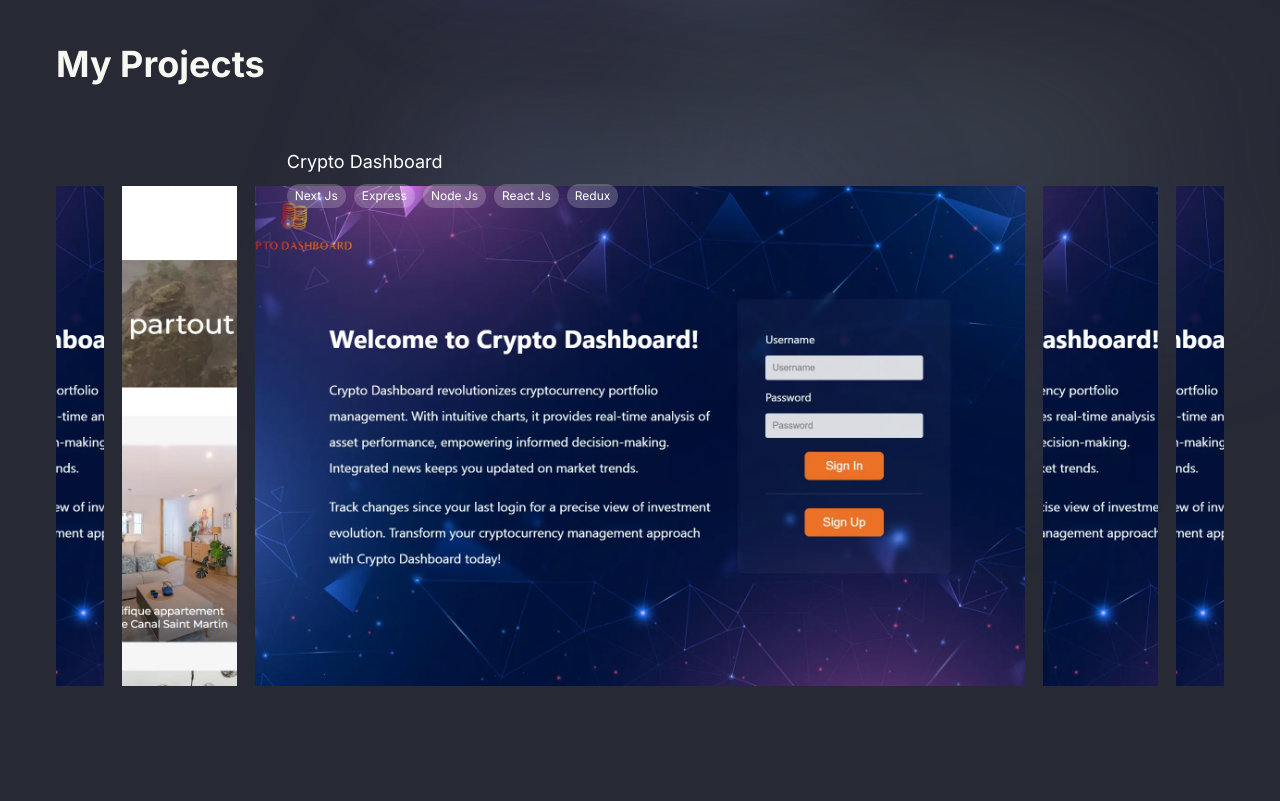
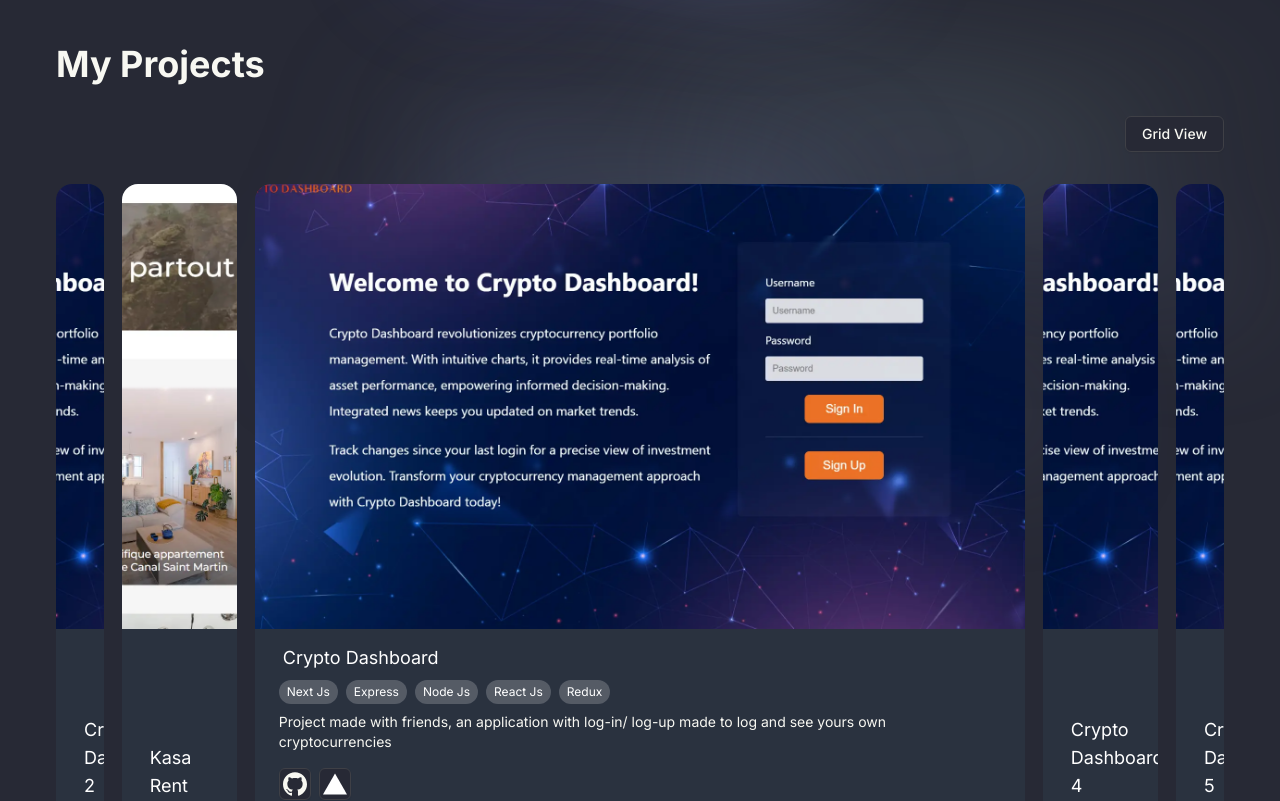
Before and after one commit to Retak18/Tak-Expo, a Next.js app in the folder tak-expo/: page / in a window 1280 px wide. Shown: the part 560-1361 px from the top of the page. Built offline with nearby package versions, Linux system fonts and the light colour scheme.

Commit message:
bouton de configuration fait - page ok

```diff
--- a/tak-expo/app/_landing/Work.tsx
+++ b/tak-expo/app/_landing/Work.tsx
@@ -1,4 +1,4 @@
-"use client"
+"use client";
 import Section from "@/app/_landing/Section";
 import React, { useEffect, useRef, useState } from "react";
 import { GithubIcon } from "./icons/GithubIcon";
@@ -11,6 +11,7 @@ const Work = () => {
   const [activeItem, setActiveItem] = useState(2);
   const wrapperRef = useRef<HTMLUListElement | null>(null);
   const timeoutRef = useRef<ReturnType<typeof setTimeout> | null>(null);
+  const [isGridView, setIsGridView] = useState(false);
 
   useEffect(() => {
     if (!wrapperRef.current) return;
@@ -36,9 +37,11 @@ const Work = () => {
 
   return (
     <div className="w-full max-w-[1200px] mx-auto p-4 relative">
-      <h2 className="text-2xl lg:text-4xl font-bold mb-8" id="projects">My Projects</h2>
+      <h2 className="text-2xl lg:text-4xl font-bold mb-8" id="projects">
+        My Projects
+      </h2>
 
-      {/* Mobile View - Grid Layout */}
+      {/*----------------------------------- Mobile View - Grid Layout ------------------------------*/}
       <div className="md:hidden grid grid-cols-1 gap-4">
         {Project.map((project) => (
           <div
@@ -56,14 +59,20 @@ const Work = () => {
             </div>
             <div className="flex flex-wrap gap-2 mt-4">
               {project.technologies.map((tech, i) => (
-                <span key={i} className="px-2 py-1 text-xs bg-background  rounded-full">
+                <span
+                  key={i}
+                  className="px-2 py-1 text-xs bg-background  rounded-full"
+                >
                   {tech}
                 </span>
               ))}
             </div>
             <div className="flex gap-2 mt-4">
               <a
-                className={cn(buttonVariants({ variant: "outline" }), "h-8 w-8 p-0")}
+                className={cn(
+                  buttonVariants({ variant: "outline" }),
+                  "h-8 w-8 p-0"
+                )}
                 href={project.repoLink}
                 target="_blank"
                 rel="noopener noreferrer"
@@ -71,7 +80,10 @@ const Work = () => {
                 <GithubIcon size={14} className="text-foreground" />
               </a>
               <a
-                className={cn(buttonVariants({ variant: "outline" }), "h-8 w-8 p-0")}
+                className={cn(
+                  buttonVariants({ variant: "outline" }),
+                  "h-8 w-8 p-0"
+                )}
                 href={project.verceLink}
                 target="_blank"
                 rel="noopener noreferrer"
@@ -83,12 +95,79 @@ const Work = () => {
         ))}
       </div>
 
-      {/* Desktop View - Carousel Layout */}
-      <div className="hidden md:block">
-        <ul
-          ref={wrapperRef}
-          className="group flex gap-[1.5%] h-[640px]"
+      {/*-------------------------------------- Desktop View  ------------------------------------*/}
+
+      <div className="flex justify-end mb-8">
+        <button
+          onClick={() => setIsGridView(!isGridView)}
+          className={cn(
+            buttonVariants({ variant: "outline" }),
+            "transition-colors"
+          )}
         >
+          {isGridView ? "Carrousel View" : "Grid View"}
+        </button>
+      </div>
+
+      {/* -------------------------------------------Grid View------------------------------ */}
+      <div className={isGridView ? "block" : "hidden"}>
+        <div className="grid grid-cols-1 md:grid-cols-2 lg:grid-cols-3 gap-4">
+          {Project.map((project) => (
+            <div
+              key={project.id}
+              className="bg-gradient-to-tr from-green-600/30 via-sky-300/30 to-blue-600/30 p-5 rounded-xl shadow-lg"
+            >
+              <img
+                src={project.image}
+                alt={project.title}
+                className="w-full rounded-xl object-cover"
+              />
+              <div className="mt-4">
+                <h3 className="text-lg font-bold">{project.title}</h3>
+                <p className="text-sm mt-2">{project.description}</p>
+              </div>
+              <div className="flex flex-wrap gap-2 mt-4">
+                {project.technologies.map((tech, i) => (
+                  <span
+                    key={i}
+                    className="px-2 py-1 text-xs bg-background rounded-full"
+                  >
+                    {tech}
+                  </span>
+                ))}
+              </div>
+              <div className="flex gap-2 mt-4">
+                <a
+                  className={cn(
+                    buttonVariants({ variant: "outline" }),
+                    "h-8 w-8 p-0"
+                  )}
+                  href={project.repoLink}
+                  target="_blank"
+                  rel="noopener noreferrer"
+                >
+                  <GithubIcon size={14} className="text-foreground" />
+                </a>
+                <a
+                  className={cn(
+                    buttonVariants({ variant: "outline" }),
+                    "h-8 w-8 p-0"
+                  )}
+                  href={project.verceLink}
+                  target="_blank"
+                  rel="noopener noreferrer"
+                >
+                  <VercelIcon size={14} className="text-foreground" />
+                </a>
+              </div>
+            </div>
+          ))}
+        </div>
+      </div>
+
+      {/* ------------------------------------Carousel View--------------------------------------- */}
+      <div className={isGridView ? "hidden" : "block"}>
+        <ul ref={wrapperRef} className="group flex gap-[1.5%] h-[640px]">
           {Project.map((project, index) => (
             <li
               key={project.id}
@@ -101,29 +180,59 @@ const Work = () => {
                 [&:not(:hover),&:not(:first),&:not(:last)]:group-hover:w-[12%] hover:w-[20%]
               `}
             >
-              <div className="relative h-full w-full overflow-hidden rounded-2xl">
+
+              <div className="relative h-full w-full overflow-hidden rounded-2xl bg-[#63c5e30f]">
+                <div className="absolute inset-0 flex flex-col justify-end p-6 rounded-xl"></div>
                 <img
-                  className="absolute left-1/2 top-1/2 h-[500px] w-[790px] max-w-none -translate-x-1/2 -translate-y-1/2 object-cover"
+                  className="absolute left-1/2 top-1/2 h-[500px] w-[790px] max-w-none -translate-x-1/2 -translate-y-3/4 object-cover"
                   src={project.image}
                   alt={project.title}
                 />
-                <div className={`
-                  inset-0 opacity-25 duration-300 before:absolute before:bottom-0 before:left-[-546px] before:right-0 before:top-[-148px]
-                  before:z-10 before:bg-texture after:bottom-[28px] after:left-0 after:right-[-434px] after:top-0
-                  ${activeItem === index ? 'md:opacity-25' : 'md:opacity-0'}
-                `} />
-                <div className={`
-                  left-8 top-8 w-[590px] transition-[transform,opacity] md:absolute
-                  ${activeItem === index ? 'md:translate-x-0 md:opacity-100' : 'md:translate-x-4 md:opacity-0'}
-                `}>
-                  <h3 className="text-lg text-white">{project.title}</h3>
-                  <div className="flex flex-wrap gap-2 mt-2">
-                    {project.technologies.map((tech, i) => (
-                      <span key={i} className="px-2 py-1 text-xs bg-white/20 text-white rounded-full">
-                        {tech}
-                      </span>
-                    ))}
-                  </div>
+                <div
+                  className={`
+                      inset-0 opacity-25 duration-300 before:absolute before:bottom-0 before:left-[-546px] before:right-0 before:top-[-148px]
+                      before:z-10 before:bg-texture after:bottom-[28px] after:left-0 after:right-[-434px] after:top-0
+                      ${activeItem === index ? "md:opacity-25" : "md:opacity-0"}
+                      `}
+                />
+                <div
+                  className={`absolute inset-0 p-6 flex flex-col justify-end`}
+                >
+                  <h3 className="text-lg text-white mx-1">{project.title}</h3>
+
+                  {activeItem === index && (
+                    <>
+                      <div className="flex flex-wrap gap-2 mt-2">
+                        {project.technologies.map((tech, i) => (
+                          <span
+                            key={i}
+                            className="px-2 py-1 text-xs bg-white/20 text-white rounded-full"
+                          >
+                            {tech}
+                          </span>
+                        ))}
+                      </div>
+                      <p className="text-sm mt-2">{project.description}</p>
+                      <div className="flex gap-2 mt-4">
+                        <a
+                          className={cn(buttonVariants({ variant: "outline" }), "h-8 w-8 p-0")}
+                          href={project.repoLink}
+                          target="_blank"
+                          rel="noopener noreferrer"
+                        >
+                          <GithubIcon size={14} className="text-foreground" />
+                        </a>
+                        <a
+                          className={cn(buttonVariants({ variant: "outline" }), "h-8 w-8 p-0")}
+                          href={project.verceLink}
+                          target="_blank"
+                          rel="noopener noreferrer"
+                        >
+                          <VercelIcon size={14} className="text-white" />
+                        </a>
+                      </div>
+                    </>
+                  )}
                 </div>
               </div>
             </li>
@@ -155,7 +264,6 @@ const Work = () => {
         />
       </div>
     </div>
-
   );
 };
 
--- a/tak-expo/app/_landing/WorkClient.ts
+++ b/tak-expo/app/_landing/WorkClient.ts
@@ -25,7 +25,7 @@ export const Project = [
       id: 3,
       title: "Crypto Dashboard",
       description:
-        "Project made to others, an application made to log and see its cryptocurrencies",
+        "Project made with friends, an application with log-in/ log-up made to log and see yours own cryptocurrencies",
       technologies: ["Next Js", "Express", "Node Js", "React Js", "Redux"],
       demoLink: "#",
       repoLink: "https://github.com/Retak18/CryptoDashboard-frontend.git",
```
